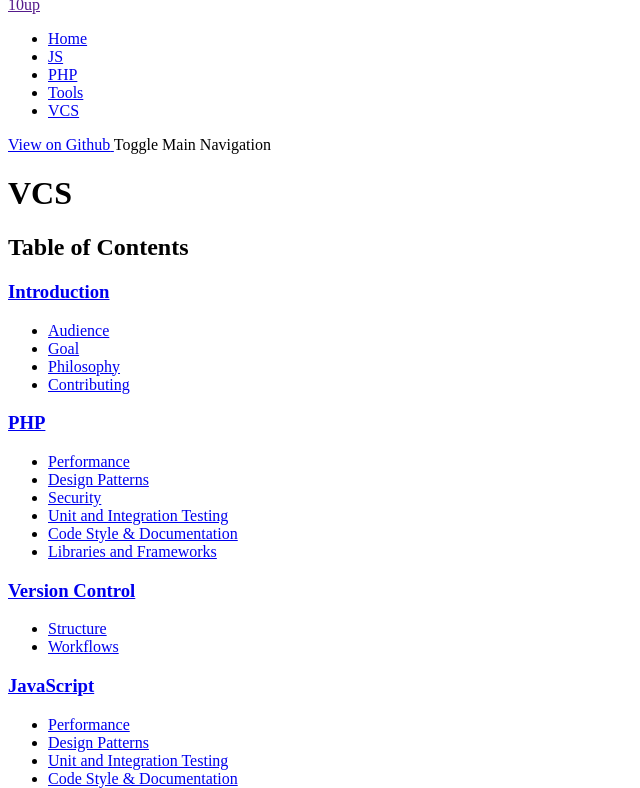
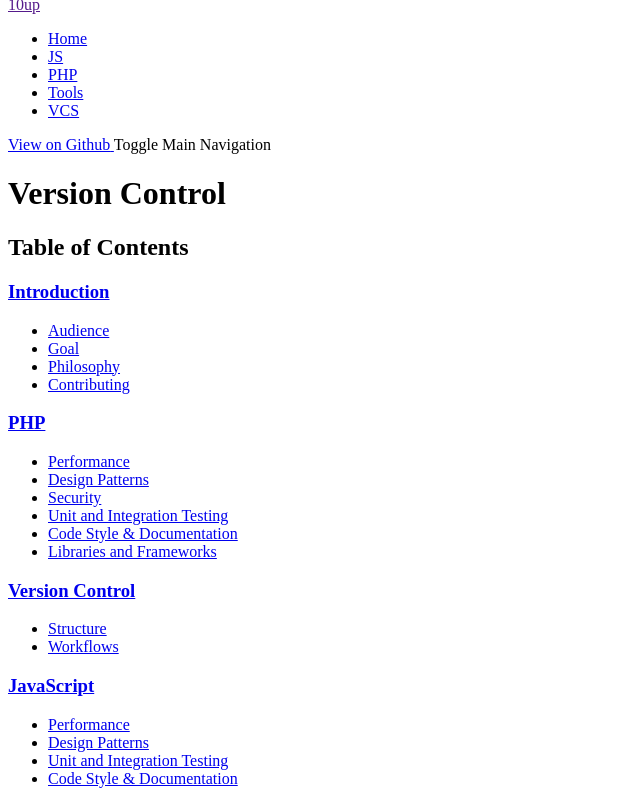
Before and after one commit to 10up/Engineering-Best-Practices, a Jekyll site: the page built from version-control.md, in a window 1280 px wide and 900 px high, cut to the strip 112-900 px from the top of the window. Shown: the whole strip, without its empty margins (0-640 px from the left). Built offline with Jekyll 4.4.1, drawn with Linux system fonts in a browser that asks for light colours; some web fonts are replaced; Markdown is read by kramdown in place of the engine named in the settings; comment, search, counter and statistics services are not loaded.

Commit message:
Clean up titles and nav

```diff
--- a/_includes/Util/pages_list
+++ b/_includes/Util/pages_list
@@ -2,9 +2,9 @@
   {% if null != node.title %}
     {% if null == group or node.group == group %}
       {% if page.url == node.url %}
-      <li class="current-menu-item"><a href="{{ BASE_PATH }}{{ node.url }}">{{ node.title }}</a></li>
+      <li class="current-menu-item"><a href="{{ BASE_PATH }}{{ node.url }}">{{ node.nav }}</a></li>
       {% else %}
-      <li><a href="{{ BASE_PATH }}{{ node.url }}">{{ node.title }}</a></li>
+      <li><a href="{{ BASE_PATH }}{{ node.url }}">{{ node.nav }}</a></li>
       {% endif %}
     {% endif %}
   {% endif %}
--- a/version-control.md
+++ b/version-control.md
@@ -1,6 +1,7 @@
 ---
 page: version-control
-title: VCS
+title: Version Control
+nav: VCS
 group: navigation
 layout: default
 ---
```
Also changed, not shown: index.md (+2 -1 lines), javascript.md (+2 -1 lines), php.md (+1 -0 lines), tools.md (+1 -0 lines).
